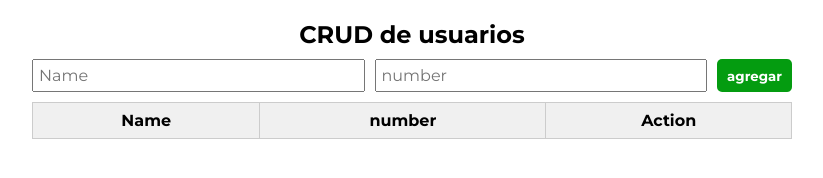
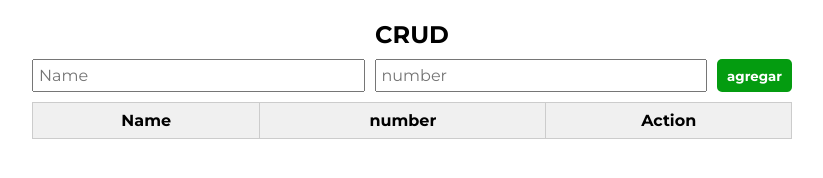
Before and after one commit to Billypatrick/mi-crud, a plain HTML site: page index.html in a window 1280 px wide. Shown: the whole page, without its empty margins (228-1051 px from the left). Drawn offline with Linux system fonts and the light colour scheme.

Commit message:
Update index.html

```diff
--- a/index.html
+++ b/index.html
@@ -11,7 +11,7 @@
     <main class="container">
 
         <section class="crud">
-            <h1 class="crud__title">CRUD de usuarios</h1>
+            <h1 class="crud__title">CRUD</h1>
             <form id="formRegister" class="crud__form">
                 <input type="text" placeholder="Name" id="nameInput" class="form__input">
                 <input type="number" placeholder="number" id="numberInput" class="form__input">
```
